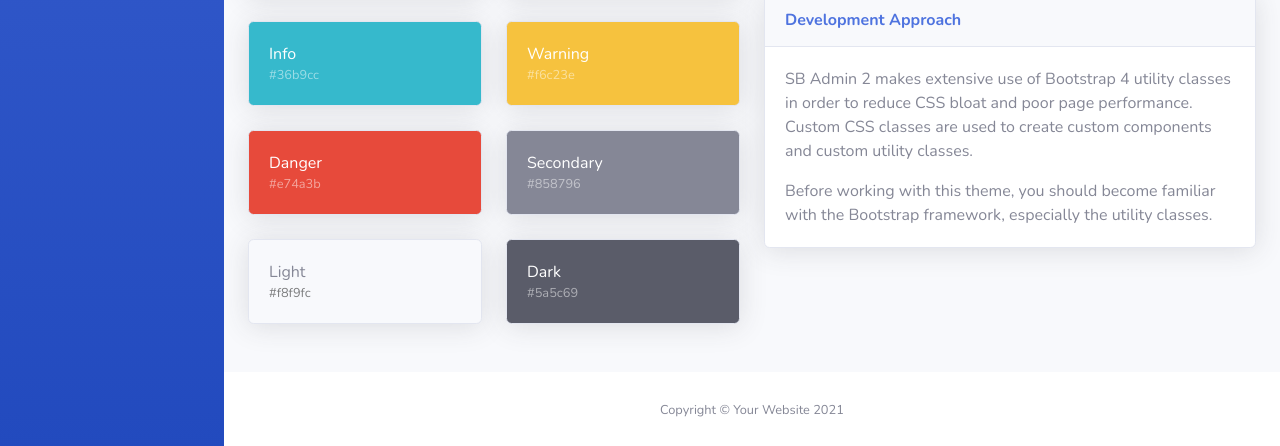
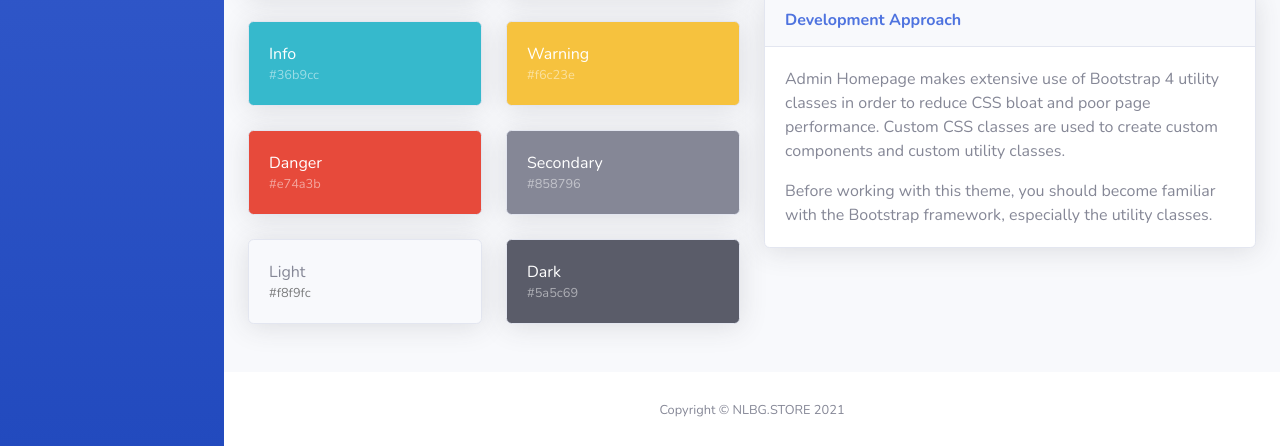
Before and after one commit to zakpruitt/nlbg.store, a website with bundled scripts: page front-end/index.html in a window 1280 px wide. Shown: the part 1343-1789 px from the top of the page. Built offline with nearby package versions, Linux system fonts and the light colour scheme.

Commit message:
title and copywright edits

```diff
--- a/front-end/index.html
+++ b/front-end/index.html
@@ -9,7 +9,7 @@
     <meta name="description" content="">
     <meta name="author" content="">
 
-    <title>SB Admin 2 - Dashboard</title>
+    <title>Admin Homepage</title>
 
     <!-- Custom fonts for this template-->
     <link href="vendor/fontawesome-free/css/all.min.css" rel="stylesheet" type="text/css">
@@ -696,7 +696,7 @@
                                     <h6 class="m-0 font-weight-bold text-primary">Development Approach</h6>
                                 </div>
                                 <div class="card-body">
-                                    <p>SB Admin 2 makes extensive use of Bootstrap 4 utility classes in order to reduce
+                                    <p>Admin Homepage makes extensive use of Bootstrap 4 utility classes in order to reduce
                                         CSS bloat and poor page performance. Custom CSS classes are used to create
                                         custom components and custom utility classes.</p>
                                     <p class="mb-0">Before working with this theme, you should become familiar with the
@@ -717,7 +717,7 @@
             <footer class="sticky-footer bg-white">
                 <div class="container my-auto">
                     <div class="copyright text-center my-auto">
-                        <span>Copyright &copy; Your Website 2021</span>
+                        <span>Copyright &copy; NLBG.STORE 2021</span>
                     </div>
                 </div>
             </footer>
```
